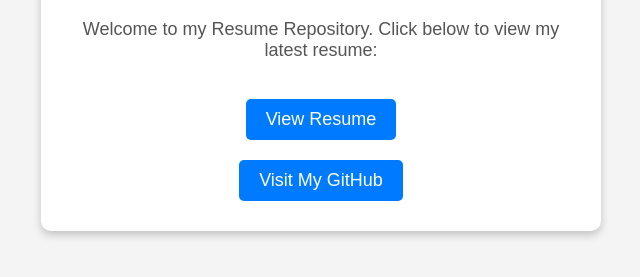
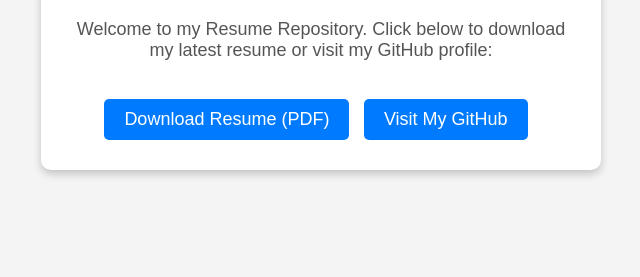
Before and after one commit to xLON3R/Deekshit-Kashyap-Resume, a plain HTML site: page index.html in a window 1280 px wide. Shown: the part 321-598 px from the top of the page, without its empty margins (319-959 px from the left). Drawn offline with Linux system fonts and the light colour scheme.

Commit message:
Update index.html

```diff
--- a/index.html
+++ b/index.html
@@ -35,6 +35,7 @@
             text-decoration: none;
             border-radius: 5px;
             margin-top: 20px;
+            margin-right: 10px;
         }
         .resume-link:hover, .github-link:hover {
             background-color: #0056b3;
@@ -54,9 +55,22 @@
     <div class="container">
         <img src="https://github.com/xLON3R/Deekshit-Kashyap-Resume/blob/main/21BAI10006%20Photo.png?raw=true" alt="Deekshit Kashyap" class="profile-pic">
         <h1>Deekshit Kashyap</h1>
-        <p>Welcome to my Resume Repository. Click below to view my latest resume:</p>
-        <a href="https://docs.google.com/document/d/11m1EhJl7nDF7m3XAGEb60X_j6gUvSigjcYyk2mPmA9E/edit?usp=sharing" class="resume-link" target="_blank">View Resume</a><br>
-        <a href="https://github.com/xLON3R" class="github-link" target="_blank">Visit My GitHub</a>
+        <p>Welcome to my Resume Repository. Click below to download my latest resume or visit my GitHub profile:</p>
+
+        <!-- Resume Download Button -->
+        <a href="https://github.com/xLON3R/Deekshit-Kashyap-Resume/raw/main/Deekshit_Kashyap_Resume.pdf"
+           class="resume-link"
+           target="_blank"
+           download>
+           Download Resume (PDF)
+        </a>
+
+        <!-- GitHub Profile Button -->
+        <a href="https://github.com/xLON3R"
+           class="github-link"
+           target="_blank">
+           Visit My GitHub
+        </a>
     </div>
 
 </body>
```
